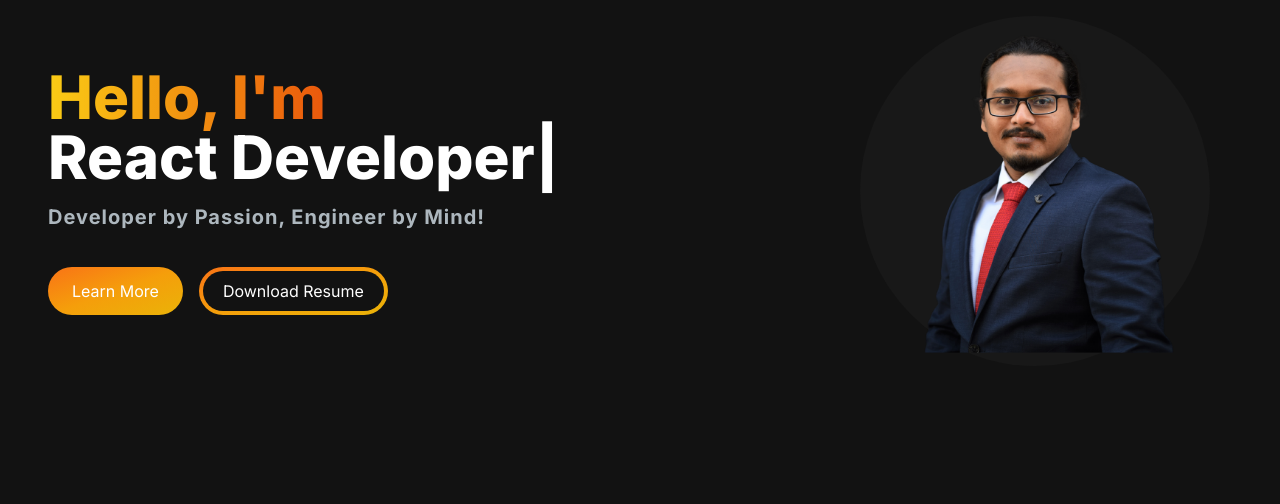
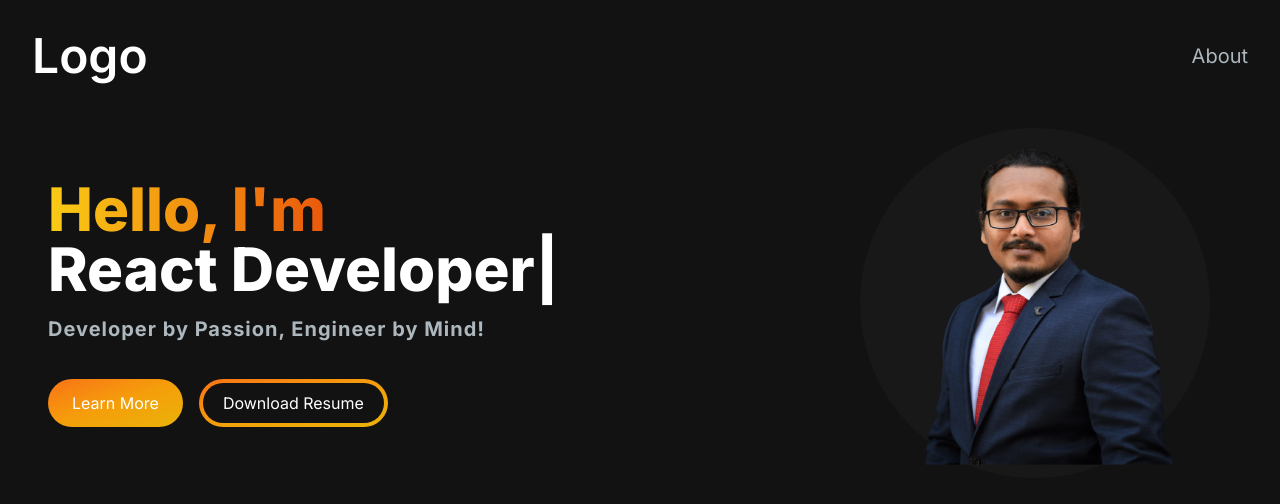
Before and after one commit to Rezwan66/shaikh-portfolio-nextjs, a Next.js app: page / in a window 1280 px wide. Shown: the top 504 px of the page. Built offline with nearby package versions, Linux system fonts and the light colour scheme.

Commit message:
created a Navbar component with logo and menu item for the navigation

```diff
--- a/src/app/components/HeroSection.jsx
+++ b/src/app/components/HeroSection.jsx
@@ -16,7 +16,7 @@
             <TypeAnimation
               sequence={[
                 // Same substring at the start will only be typed out once, initially
-                'Shaikh',
+                'Shaikh Rezwan',
                 1000, // wait 1s before replacing "Mice" with "Hamsters"
                 'Web Developer',
                 1000,
--- /dev/null
+++ b/src/app/components/Navbar.jsx
@@ -0,0 +1,26 @@
+import Link from 'next/link';
+
+const Navbar = () => {
+  return (
+    <nav>
+      <div className="flex flex-wrap items-center justify-between mx-auto p-8">
+        <Link href={'/'} className="text-5xl text-white font-semibold">
+          Logo
+        </Link>
+        <div className="menu hidden md:block md:w-auto" id="navbar">
+          <ul>
+            <li>
+              <Link
+                href={'#about'}
+                className="block py-2 pl-3 pr-4 text-[#ADB7BE] sm:text-xl rounded md:p-0 hover:text-white"
+              >
+                About
+              </Link>
+            </li>
+          </ul>
+        </div>
+      </div>
+    </nav>
+  );
+};
+export default Navbar;
--- a/src/app/page.js
+++ b/src/app/page.js
@@ -1,9 +1,11 @@
 import Image from "next/image";
 import HeroSection from "./components/HeroSection";
+import Navbar from "./components/Navbar";
 
 export default function Home() {
   return (
     <main className="flex min-h-screen flex-col bg-[#121212]">
+      <Navbar />
       <div className="container mx-auto py-4 px-12">
         <HeroSection />
       </div>
```
